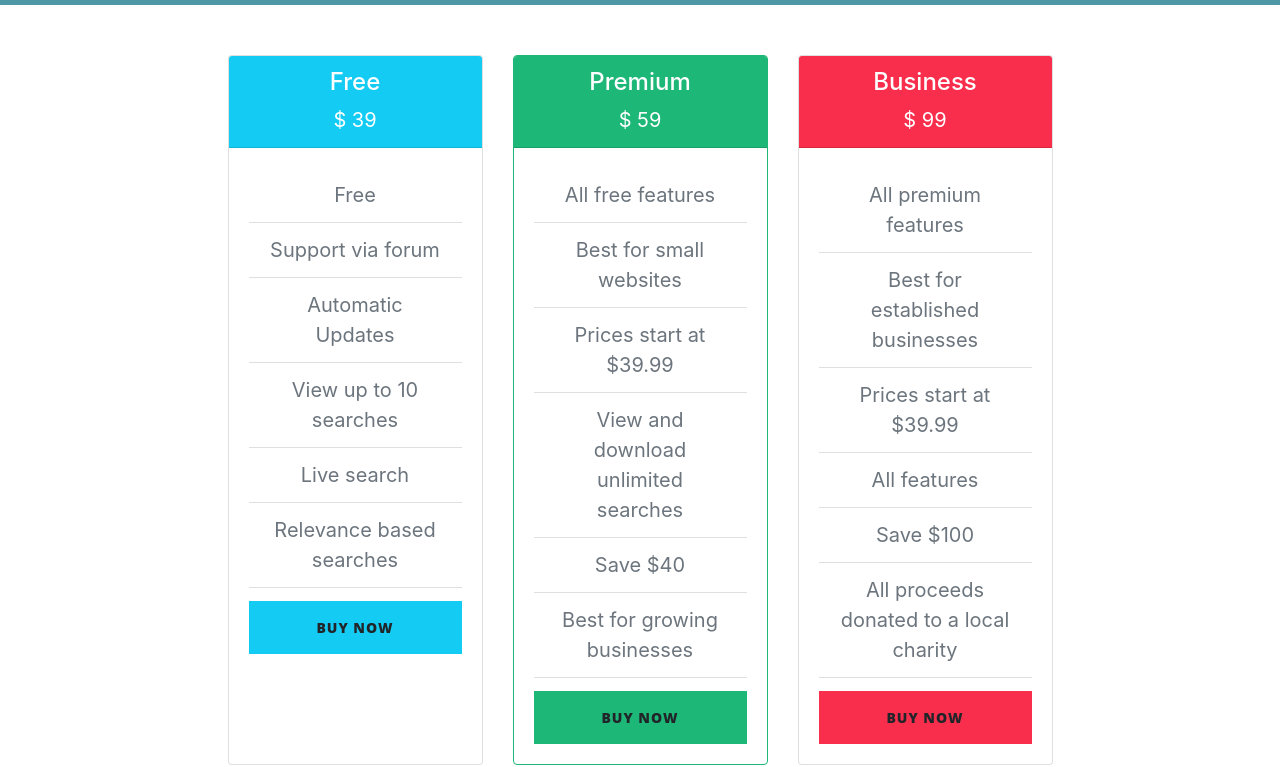
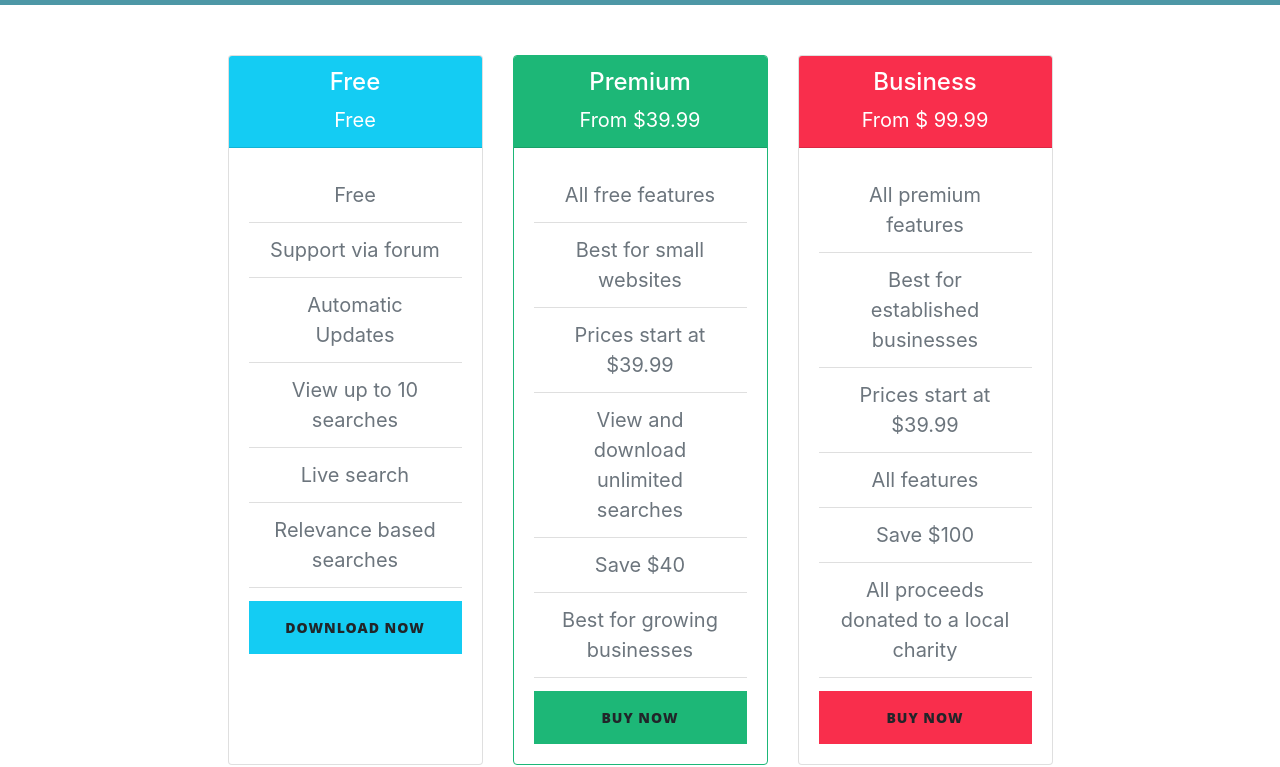
Before and after one commit to picocodes/ajax-live-search, a Jekyll site: the page built from buy-premium.html, in a window 1280 px wide. Shown: the part 650-1417 px from the top of the page. Built offline with Jekyll 4.4.1, drawn with Linux system fonts in a browser that asks for light colours.

Commit message:
Update buy-premium.html

```diff
--- a/buy-premium.html
+++ b/buy-premium.html
@@ -73,7 +73,7 @@ slug: buy-premium
                     <div class="card">
                         <div class="card-header text-center" style="background-color: #14ccf3;color: #fff;font-size: 20px;">
                             <h4>Free</h4>
-                            <span style="color: #fff; font-weight: 400;">$ 39</span>
+                            <span style="color: #fff; font-weight: 400;">Free</span>
                         </div>
                         <div class="card-body text-center">
                             <ul class="list-group list-group-flush text-muted">
@@ -84,13 +84,13 @@ slug: buy-premium
                                 <li class="list-group-item">Live search</li>
                                 <li class="list-group-item">Relevance based searches</li>
                             </ul>
-                            <a onclick="ga('send', 'event', 'Premium Page', 'Select', 'Free');" href="https://downloads.wordpress.org/plugin/ajax-live-search.zip" class="btn btn-block " style="background: #14ccf3; margin-top: 1em; ">Buy Now</a>
+                            <a onclick="ga('send', 'event', 'Premium Page', 'Download', 'Free');" href="https://downloads.wordpress.org/plugin/ajax-live-search.zip" class="btn btn-block " style="background: #14ccf3; margin-top: 1em; ">Download Now</a>
                         </div>
                     </div>
                     <div class="card " style="border-color: #1db777; ">
                         <div class="card-header text-center " style="background-color: #1db777;color: #fff;font-size: 20px; ">
                             <h4>Premium</h4>
-                            <span style="color: #fff; font-weight: 400; ">$ 59</span>
+                            <span style="color: #fff; font-weight: 400; ">From $39.99</span>
                         </div>
                         <div class="card-body text-center ">
                             <ul class="list-group list-group-flush text-muted ">
@@ -101,13 +101,13 @@ slug: buy-premium
                                 <li class="list-group-item ">Save $40</li>
                                 <li class="list-group-item ">Best for growing businesses</li>
                             </ul>
-                            <a onclick="ga('send', 'event', 'Premium Page', 'Select', 'Premium');" href="https://checkout.freemius.com/mode/dialog/plugin/3371/plan/5363/" class="btn btn-block " style="background: #1db777; margin-top: 1em; ">Buy Now</a>
+                            <a onclick="ga('send', 'event', 'Premium Page', 'Buy', 'Premium');" href="https://checkout.freemius.com/mode/dialog/plugin/3371/plan/5363/" class="btn btn-block " style="background: #1db777; margin-top: 1em; ">Buy Now</a>
                         </div>
                     </div>
                     <div class="card ">
                         <div class="card-header text-center " style="background-color: #f92e4c;color: #fff;font-size: 20px; ">
                             <h4>Business</h4>
-                            <span style="color: #fff; font-weight: 400; ">$ 99</span>
+                            <span style="color: #fff; font-weight: 400; ">From $ 99.99</span>
                         </div>
                         <div class="card-body text-center ">
                             <ul class="list-group list-group-flush text-muted ">
@@ -118,7 +118,7 @@ slug: buy-premium
                                 <li class="list-group-item ">Save $100</li>
                                 <li class="list-group-item ">All proceeds donated to a local charity</li>
                             </ul>
-                            <a onclick="ga('send', 'event', 'Premium Page', 'Select', 'Business');" href="https://checkout.freemius.com/mode/dialog/plugin/3371/plan/5366/" class="btn btn-block " style="background: #f92e4c; margin-top: 1em; ">Buy Now</a>
+                            <a onclick="ga('send', 'event', 'Premium Page', 'Buy', 'Business');" href="https://checkout.freemius.com/mode/dialog/plugin/3371/plan/5366/" class="btn btn-block " style="background: #f92e4c; margin-top: 1em; ">Buy Now</a>
                         </div>
                     </div>
                 </div>
```
